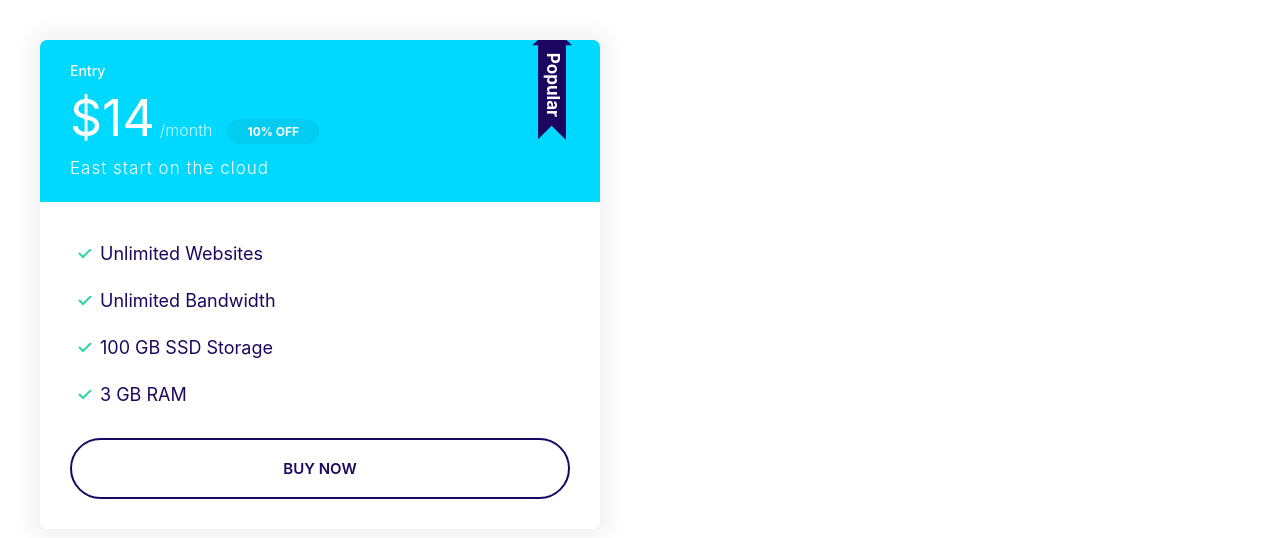
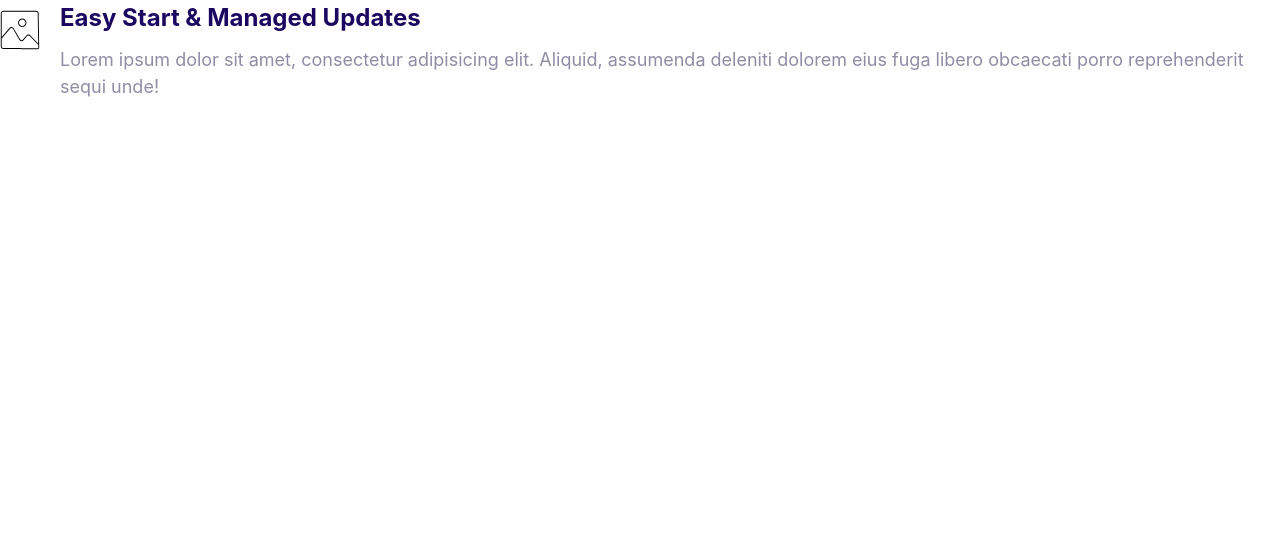
Before and after one commit to danielapsalas/practice-website, a website: page index.html in a window 1280 px wide. Drawn offline with Linux system fonts and the light colour scheme; files whose address does not match are found by name.

Commit message:
built media objects component

```diff
--- a/css/style.css
+++ b/css/style.css
@@ -362,3 +362,20 @@ a{
         display: block;
     }
 }
+
+/*Media*/
+.media{
+    display: flex;
+}
+
+.media__title{
+    margin-top: 0;
+}
+
+.media__body{
+    margin: 0 2rem;
+}
+
+.media__image{
+    margin-top: 1rem;
+}
--- a/index.html
+++ b/index.html
@@ -8,26 +8,17 @@
   <link rel="stylesheet" href="css/style.css"/>
 </head>
 <body>
-<div style="width:50% ;padding: 4rem">
-  <div class="plan plan--popular">
-    <div class="card card--secondary">
-      <header class="card__header">
-        <h3 class="plan__name">Entry</h3>
-        <span class="plan__price">$14</span>
-        <span class="plan__billing-cycle">/month</span>
-        <span class="badge badge--secondary badge--small">10% OFF</span>
-        <span class="plan__description">East start on the cloud</span>
-      </header>
-      <div class="card__body">
-        <ul class="list list--tick">
-          <li class="list__item">Unlimited Websites</li>
-          <li class="list__item">Unlimited Bandwidth</li>
-          <li class="list__item">100 GB SSD Storage</li>
-          <li class="list__item">3 GB RAM</li>
-        </ul>
-        <button class="btn btn--outline btn--block">Buy Now</button>
-      </div>
-    </div>
+<div class="media">
+  <div class="media__image">
+    <svg class="icon icon--primary">
+      <use xlink:href="images/sprite.svg#snap"></use>
+    </svg>
+  </div>
+  <div class="media__body">
+    <h3 class="media__title">Easy Start & Managed Updates</h3>
+    <p>
+      Lorem ipsum dolor sit amet, consectetur adipisicing elit. Aliquid, assumenda deleniti dolorem eius fuga libero obcaecati porro reprehenderit sequi unde!
+    </p>
   </div>
 </div>
 </body>
```
Also changed, not shown: components/mediaObjects.html (added, +13 -0 lines).
